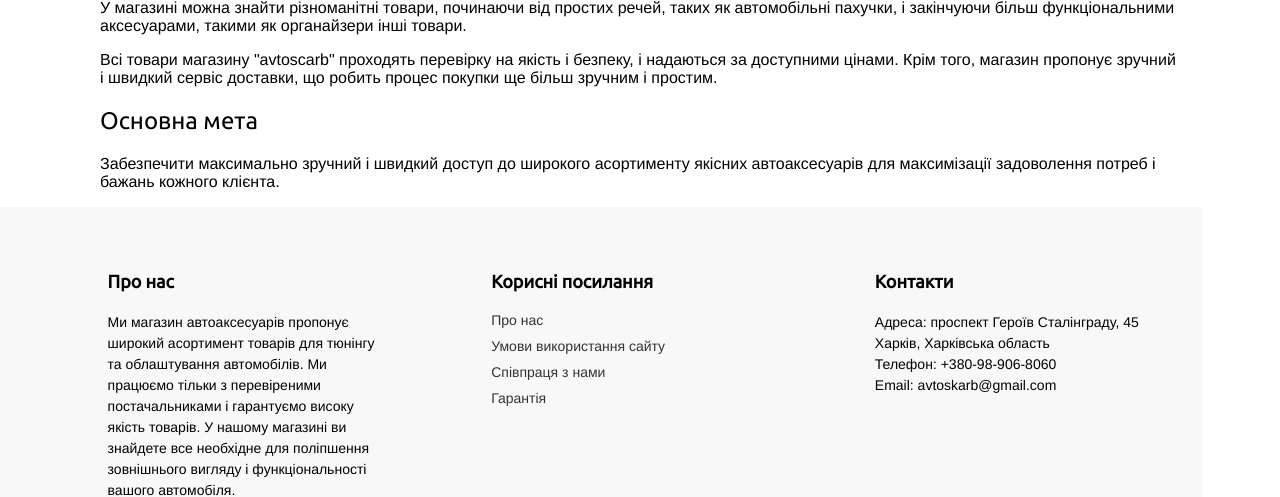
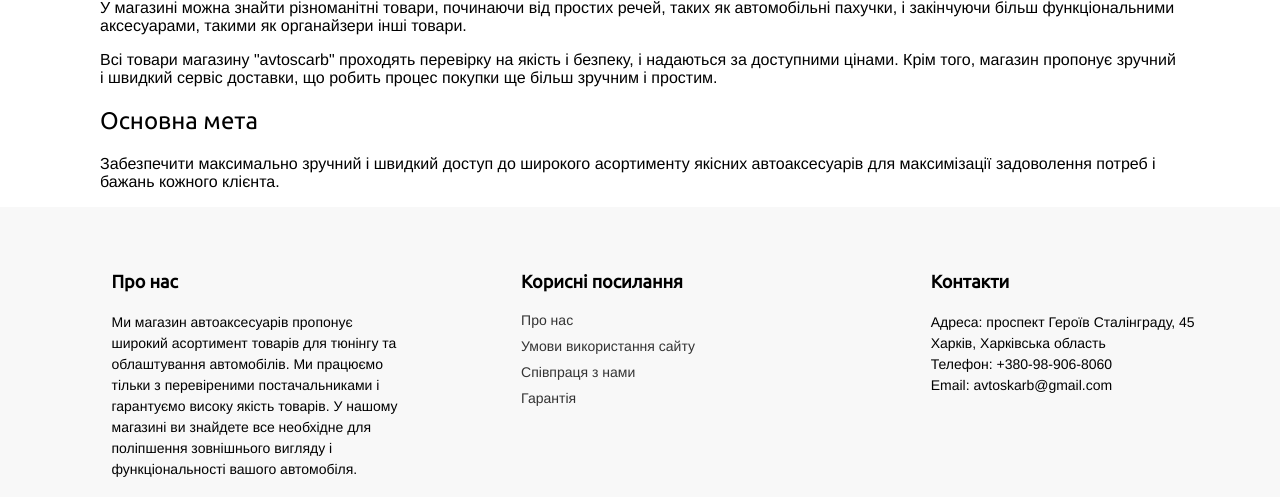
Before and after one commit to superdimon3000/avtoscarb, a Django app: page /about/ in a window 1280 px wide. Shown: the part 290-787 px from the top of the page. Run offline with Django 4.2, Linux system fonts and the light colour scheme; parts of the project's set-up code (start-up, migrations or seed data) failed here and were passed over; some libraries are stand-ins or nearby versions.

Commit message:
Внешний вид

```diff
--- a/shop/static/css/base.css
+++ b/shop/static/css/base.css
@@ -569,8 +569,6 @@ form div.field {
   }
 
   footer {
-    width: 90%;
-    float: center;
     background-color: #f8f8f8;
     padding: 40px 0;
     font-size: 14px;
```
